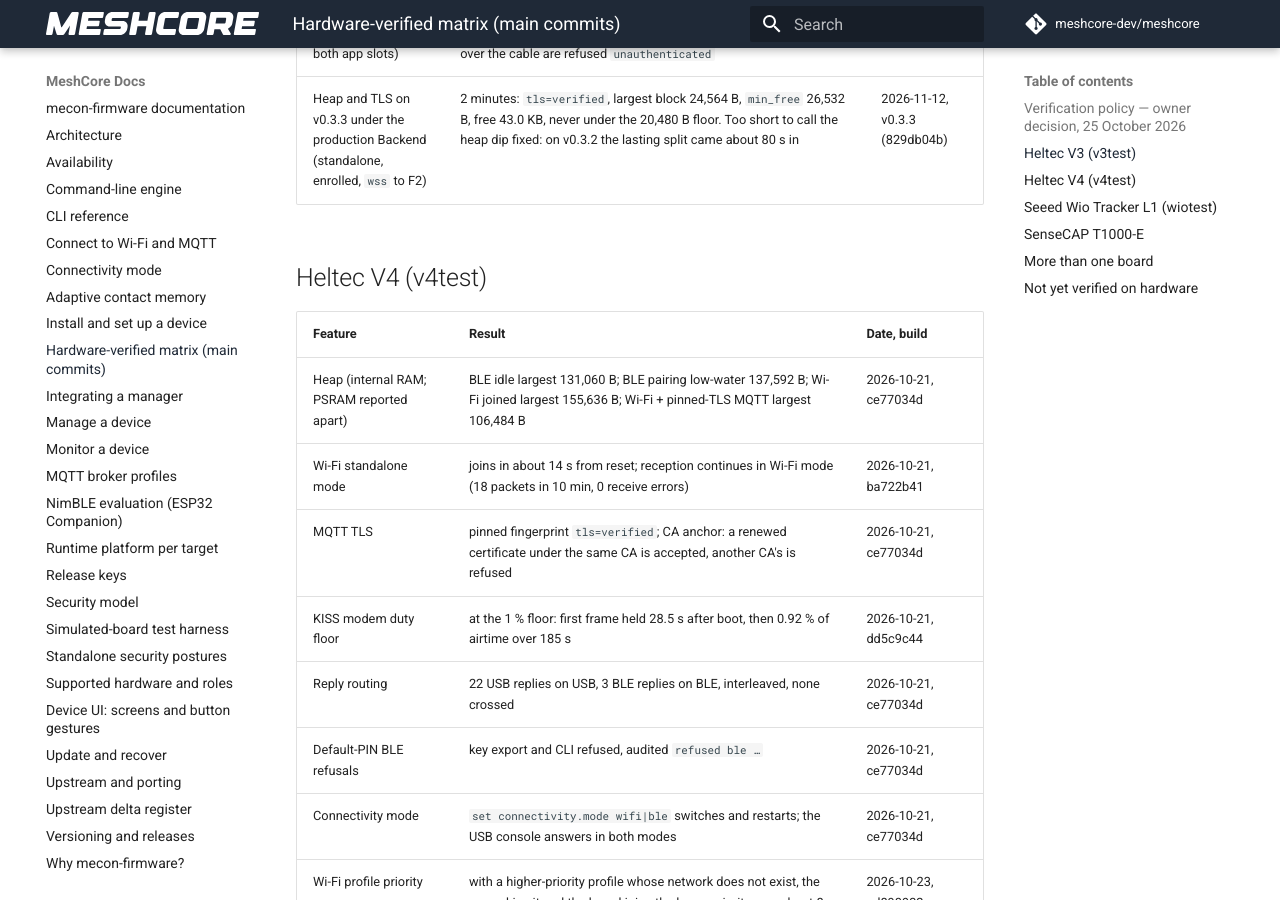
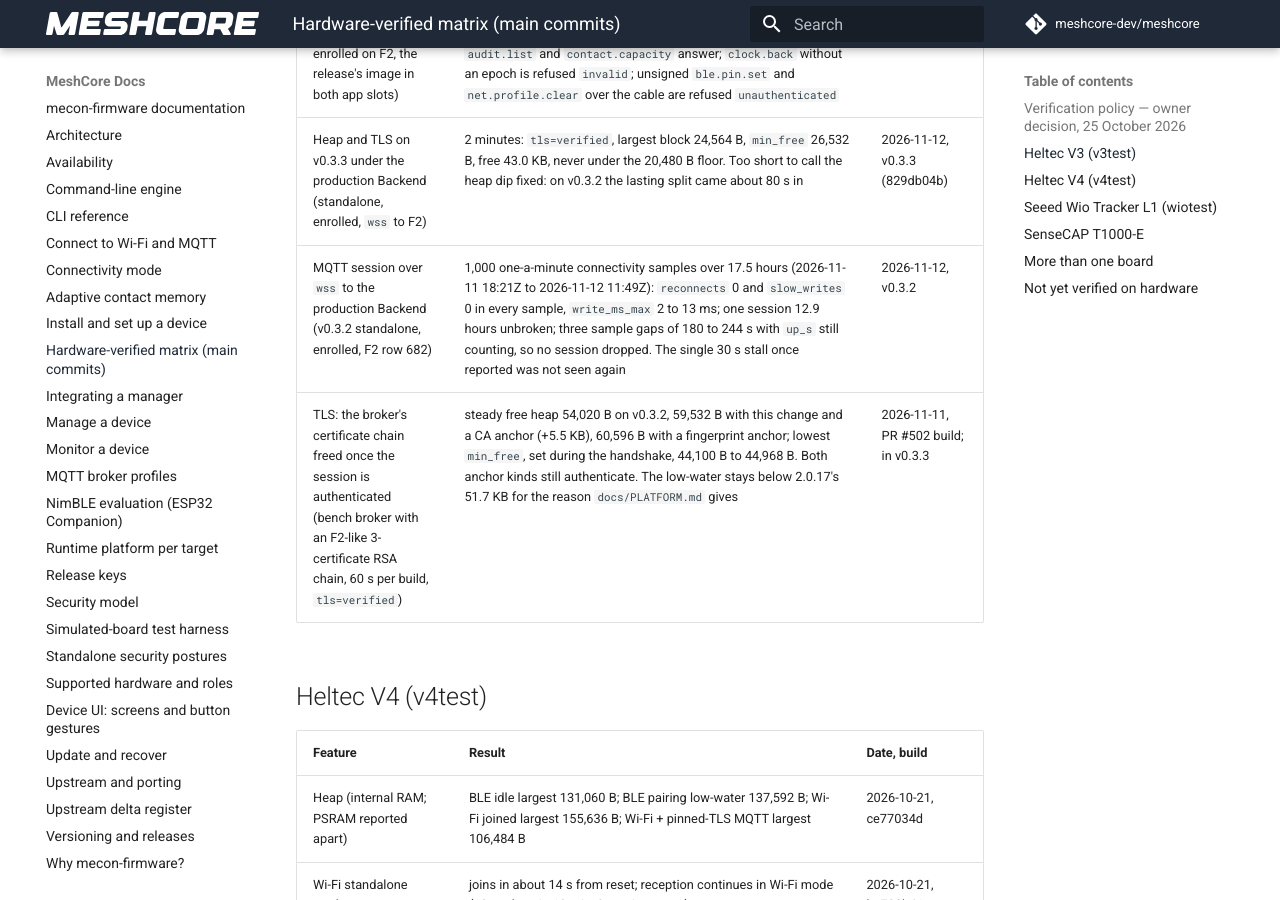
Before and after one commit to hoejriis/mecon-firmware, an MkDocs documentation site: the page built from docs/HARDWARE_VERIFIED.md, in a window 1280 px wide and 900 px high, scrolled down 8241 px. Built offline with MkDocs 1.6.1 and Material for MkDocs 9.7.7, drawn with Linux system fonts in a browser that asks for light colours; comment, search, counter and statistics services are not loaded.

Commit message:
Hardware evidence: the 17.5-hour wss session on F2, and the freed certificate chain
Two rows the v0.3.3 record left out.
- The production session that Issue #447 waited on: 1,000 samples,
  no reconnect and no slow write.
- The heap measurement of PR #502, which freed the broker's
  certificate chain after authentication. Issue #100 asks for it to be
  in this file with the build.

Co-Authored-By: Claude Opus 5.5 (1M context) <noreply@anthropic.com>

```diff
--- a/docs/HARDWARE_VERIFIED.md
+++ b/docs/HARDWARE_VERIFIED.md
@@ -84,6 +84,8 @@ Reading a release on a Heltec V3 or V4 includes `tools/mecon_latency_hw.py <port
 | Companion heap, enrolled, after a reboot (v0.3.0 standalone, `wss` to a local broker, every stream on) | 10 minutes, 30 reads: `min_free` 36,592 B; free 46.6 to 50.0 KB; largest block 31,732 B at every read; the session stayed verified. During the one-time enrolment before it, the largest block dipped to 14,836 B and `heap_low` counted once | 2026-11-11, 803201b2 (the v0.3.0 release) |
 | v0.3.3 Companion interface keys and reads (standalone, enrolled on F2, the release's image in both app slots) | `hello` names v0.3.3; `config.schema` lists 41 keys, and the new `tz.offset`, `radio.rxgain`, `contacts.autoadd.*` (6), `telemetry.*` (3) and `advert.location` all read with `config.get`; `audit.list` and `contact.capacity` answer; `clock.back` without an epoch is refused `invalid`; unsigned `ble.pin.set` and `net.profile.clear` over the cable are refused `unauthenticated` | 2026-11-12, v0.3.3 (829db04b) |
 | Heap and TLS on v0.3.3 under the production Backend (standalone, enrolled, `wss` to F2) | 2 minutes: `tls=verified`, largest block 24,564 B, `min_free` 26,532 B, free 43.0 KB, never under the 20,480 B floor. Too short to call the heap dip fixed: on v0.3.2 the lasting split came about 80 s in | 2026-11-12, v0.3.3 (829db04b) |
+| MQTT session over `wss` to the production Backend (v0.3.2 standalone, enrolled, F2 row 682) | 1,000 one-a-minute connectivity samples over 17.5 hours (2026-11-11 18:21Z to 2026-11-12 11:49Z): `reconnects` 0 and `slow_writes` 0 in every sample, `write_ms_max` 2 to 13 ms; one session 12.9 hours unbroken; three sample gaps of 180 to 244 s with `up_s` still counting, so no session dropped. The single 30 s stall once reported was not seen again | 2026-11-12, v0.3.2 |
+| TLS: the broker's certificate chain freed once the session is authenticated (bench broker with an F2-like 3-certificate RSA chain, 60 s per build, `tls=verified`) | steady free heap 54,020 B on v0.3.2, 59,532 B with this change and a CA anchor (+5.5 KB), 60,596 B with a fingerprint anchor; lowest `min_free`, set during the handshake, 44,100 B to 44,968 B. Both anchor kinds still authenticate. The low-water stays below 2.0.17's 51.7 KB for the reason `docs/PLATFORM.md` gives | 2026-11-11, PR #502 build; in v0.3.3 |
 
 ## Heltec V4 (v4test)
 
```
